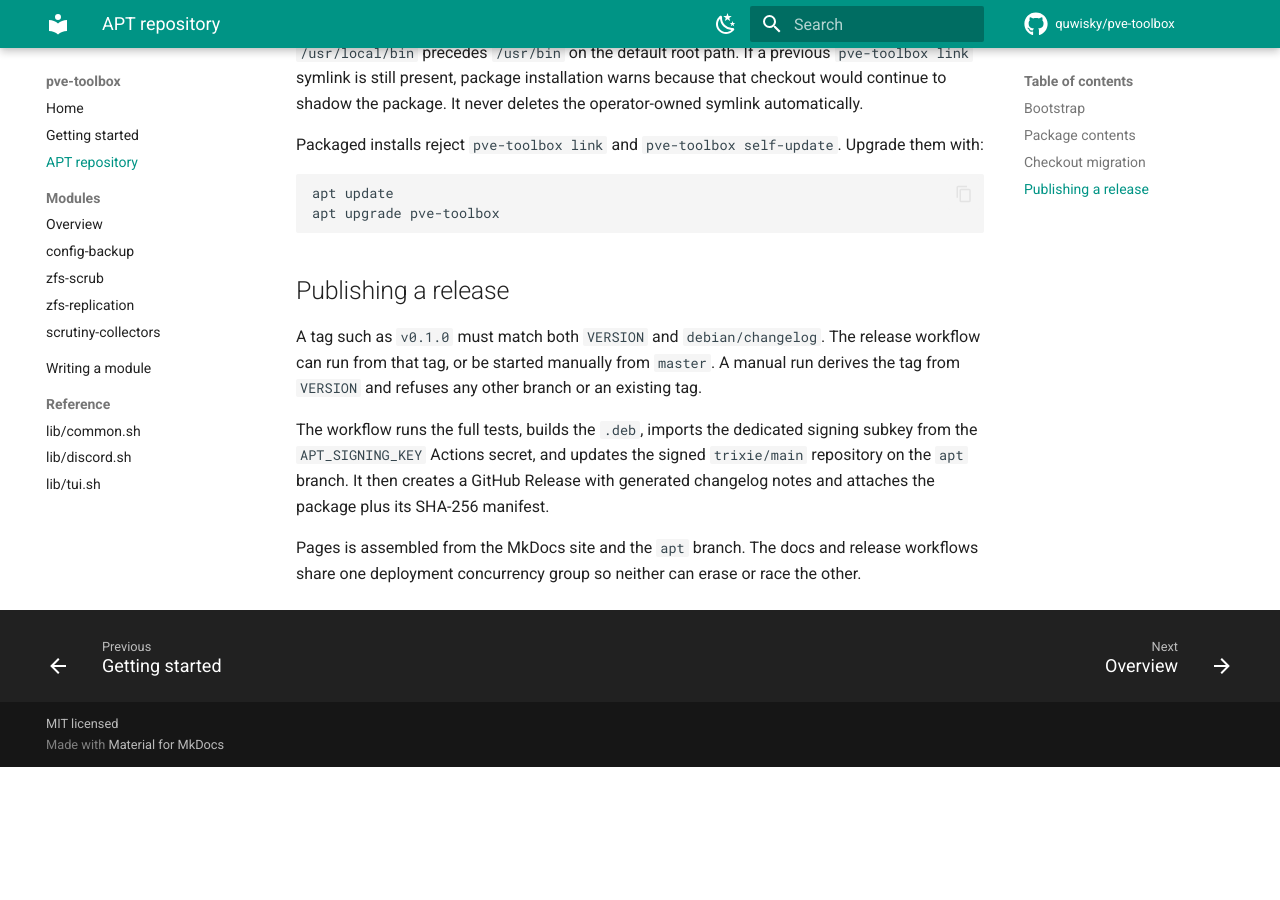
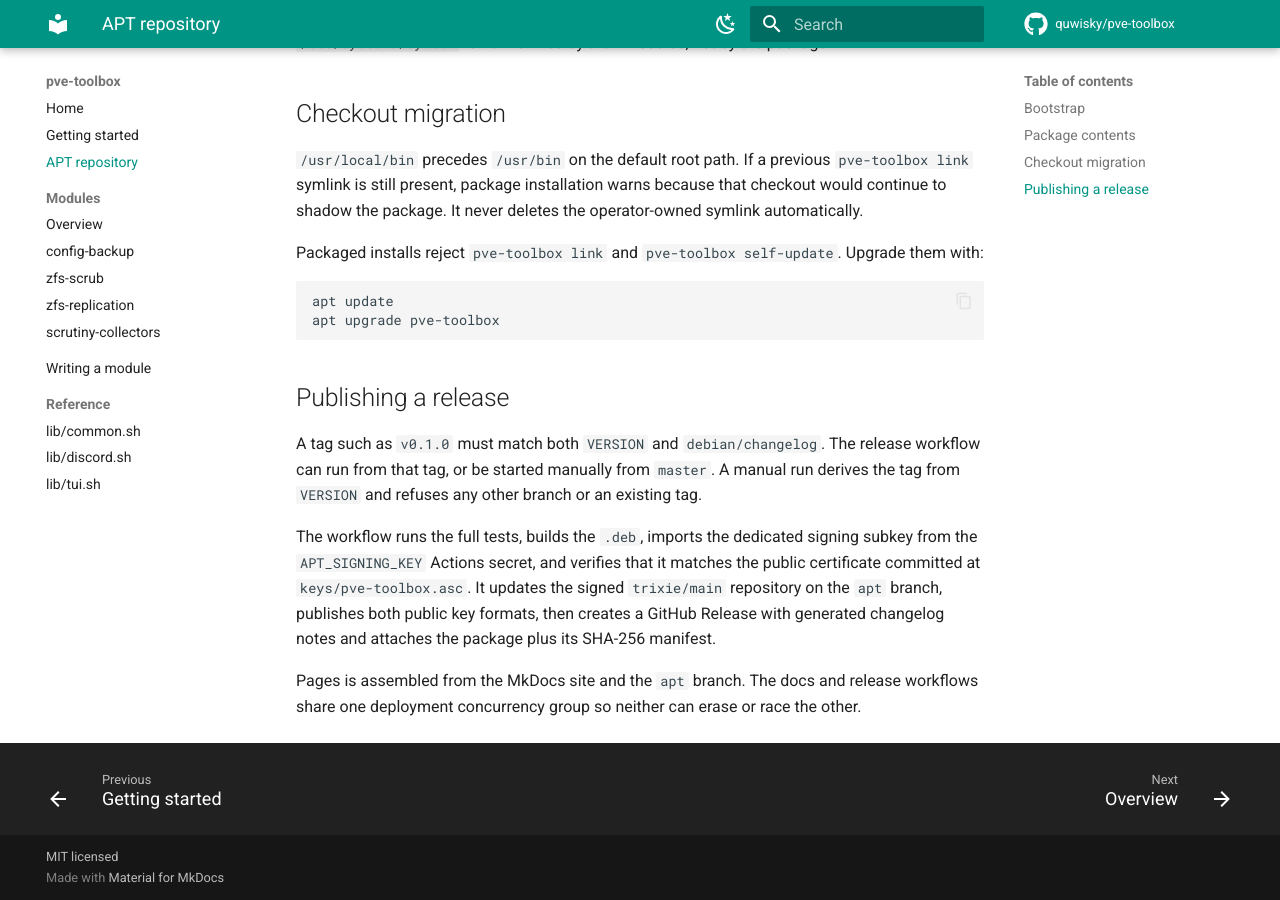
Before and after one commit to quwisky/pve-toolbox, an MkDocs documentation site: the page built from docs/apt-repository.md, in a window 1280 px wide and 900 px high, scrolled down 1531 px. Built offline with MkDocs 1.6.1 and Material for MkDocs 9.7.7, drawn with Linux system fonts in a browser that asks for light colours; comment, search, counter and statistics services are not loaded; before the commit the page ends 2298 px from its top, so only the background shows below that; some of the changed text lies outside the part shown.

Commit message:
feat(packaging): publish APT signing certificate
Commit the public certificate so users can verify its fingerprint and releases can serve stable armored and binary copies. Reject a release when the configured signing key does not match it.

````diff
--- a/docs/apt-repository.md
+++ b/docs/apt-repository.md
@@ -23,10 +23,15 @@ Architectures: amd64
 Signed-By: /etc/apt/keyrings/pve-toolbox.gpg
 ```
 
-The key is published at
-`https://quwisky.github.io/pve-toolbox/apt/pve-toolbox.gpg`. It is scoped to
-this source through `Signed-By`; it is not added to the system-wide trusted
-keyring.
+The binary keyring is published at
+`https://quwisky.github.io/pve-toolbox/apt/pve-toolbox.gpg`, with an armored
+copy at `https://quwisky.github.io/pve-toolbox/apt/pve-toolbox.asc`. It is
+scoped to this source through `Signed-By`; it is not added to the system-wide
+trusted keyring. Its primary fingerprint is:
+
+```text
+C354 8BC5 2A3D 5375 57DB  2A7F 84A4 3B72 AE04 34F2
+```
 
 ## Package contents
 
@@ -77,10 +82,11 @@ A manual run derives the tag from `VERSION` and refuses any other branch or an
 existing tag.
 
 The workflow runs the full tests, builds the `.deb`, imports the dedicated
-signing subkey from the `APT_SIGNING_KEY` Actions secret, and updates the signed
-`trixie/main` repository on the `apt` branch. It then creates a GitHub Release
-with generated changelog notes and attaches the package plus its SHA-256
-manifest.
+signing subkey from the `APT_SIGNING_KEY` Actions secret, and verifies that it
+matches the public certificate committed at `keys/pve-toolbox.asc`. It updates
+the signed `trixie/main` repository on the `apt` branch, publishes both public
+key formats, then creates a GitHub Release with generated changelog notes and
+attaches the package plus its SHA-256 manifest.
 
 Pages is assembled from the MkDocs site and the `apt` branch. The docs and
 release workflows share one deployment concurrency group so neither can erase
````
Also changed, not shown: README.md (+2 -0 lines), 5 other files.
